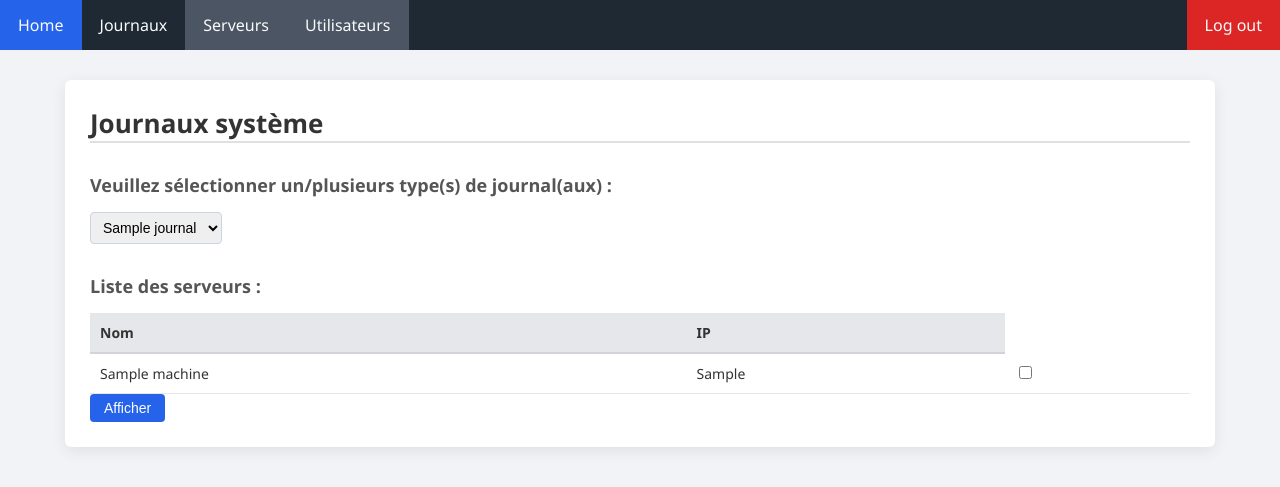
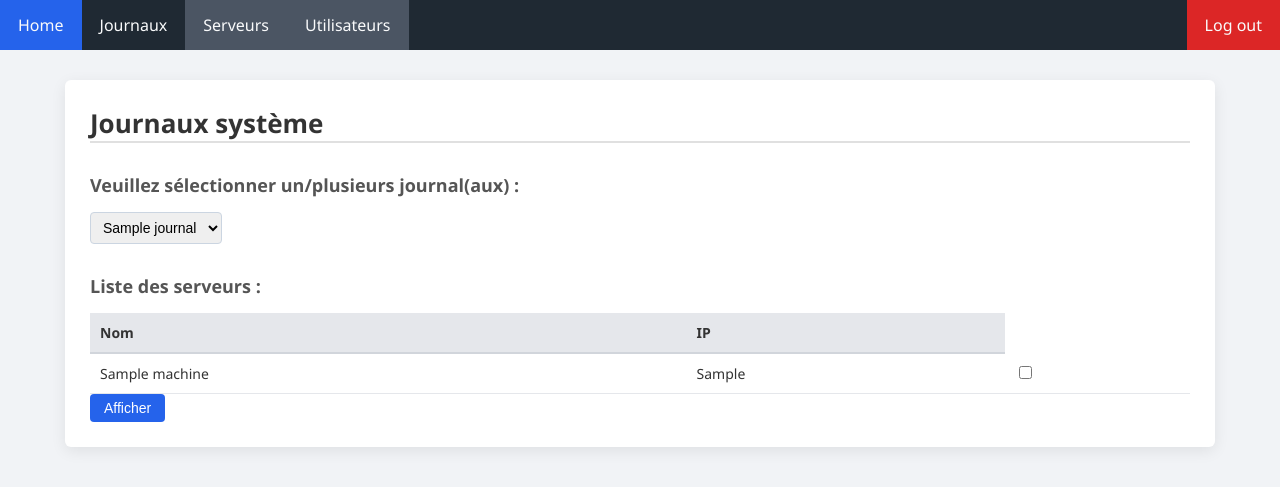
Before and after one commit to TrulySaw/SAE302-solution_centralisee_consultation_journaux_systemes, a Flask app: template sae_302/app/templates/select_journaux.html in a window 1280 px wide. Shown: the top 487 px of the page. Run offline with Flask 3, Linux system fonts and the light colour scheme; tables that the repository leaves empty hold one stand-in row (values such as "Sample post"); the template is opened without the code that fills it: values that come from a table or form of the project are taken from there, most other values are stand-ins (such as "Sample title", 1, 10 or a date in 2020); parts of the project's set-up code (start-up, migrations or seed data) failed here and were passed over.

Commit message:
Update heading for journal selection form

```diff
--- a/sae_302/app/templates/select_journaux.html
+++ b/sae_302/app/templates/select_journaux.html
@@ -3,7 +3,7 @@
 <h1>Journaux système</h1>
 <form method="POST" action="{{ url_for('journaux.journaux') }}">
 
-<h2>Veuillez sélectionner un/plusieurs type(s) de journal(aux) :</h2>
+<h2>Veuillez sélectionner un/plusieurs journal(aux) :</h2>
 <select name="journal">
     {% for journal in journaux %}
     <option value="{{ journal }}">{{ journal }}</option>
```
